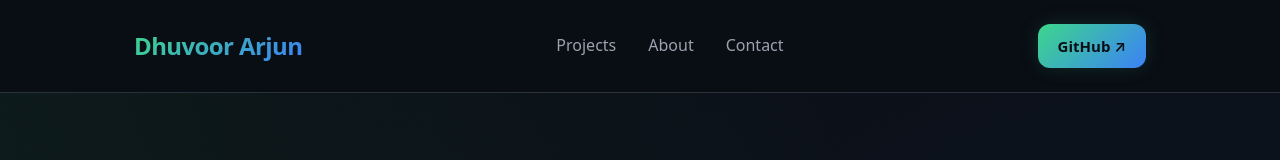
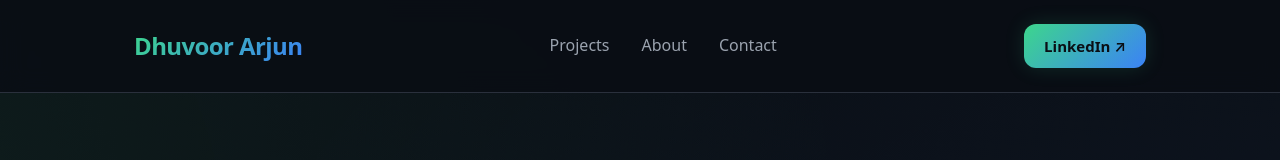
Before and after one commit to dhuvoor-arjun/dhuvoor-arjun.github.io, a plain HTML site: page index.html in a window 1280 px wide. Shown: the top 160 px of the page. Drawn offline with Linux system fonts and the light colour scheme.

Commit message:
Update index.html

```diff
--- a/index.html
+++ b/index.html
@@ -605,8 +605,8 @@
           <li><a href="#about" class="nav-link">About</a></li>
           <li><a href="#contact" class="nav-link">Contact</a></li>
         </ul>
-        <a class="btn btn-primary" href="https://github.com/your-username" target="_blank">
-          GitHub ↗
+        <a class="btn btn-primary" href="https://www.linkedin.com/in/dhuvoori-arjun" target="_blank">
+          LinkedIn ↗
         </a>
       </nav>
     </div>
```
